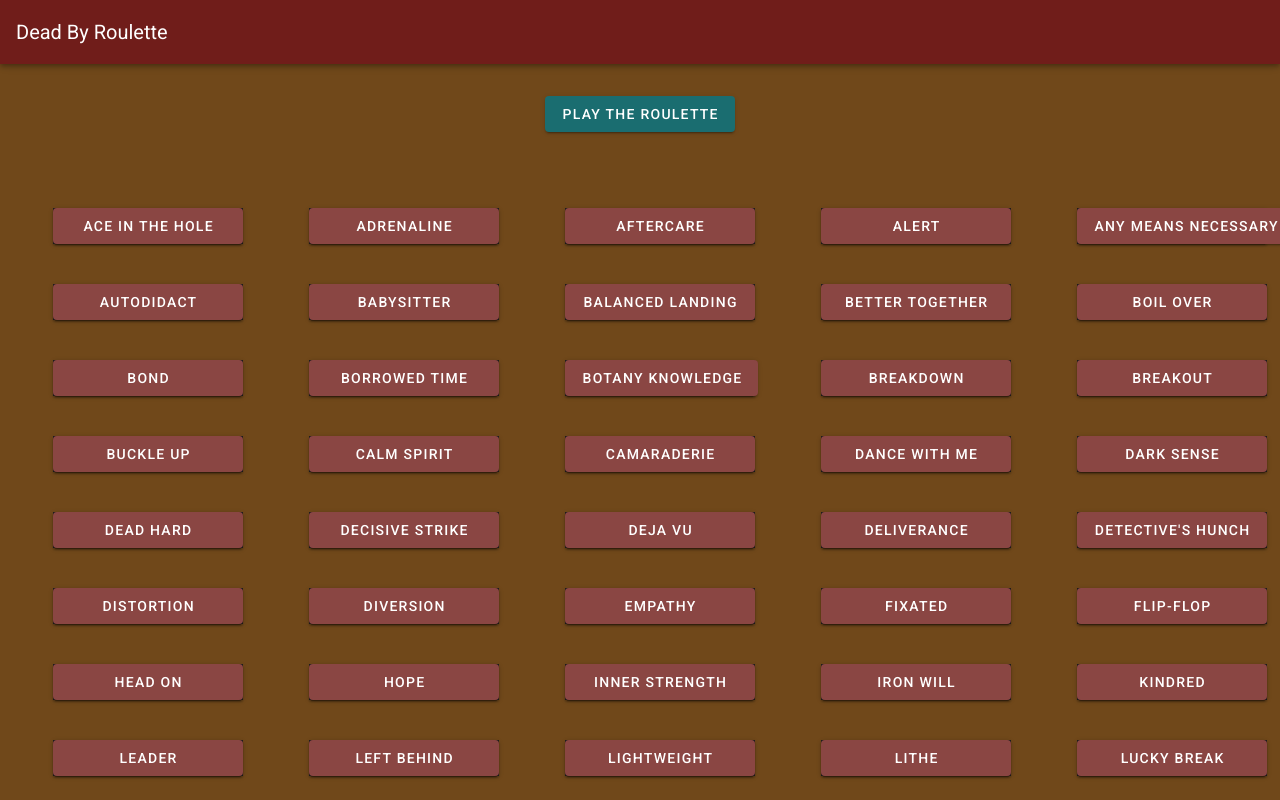
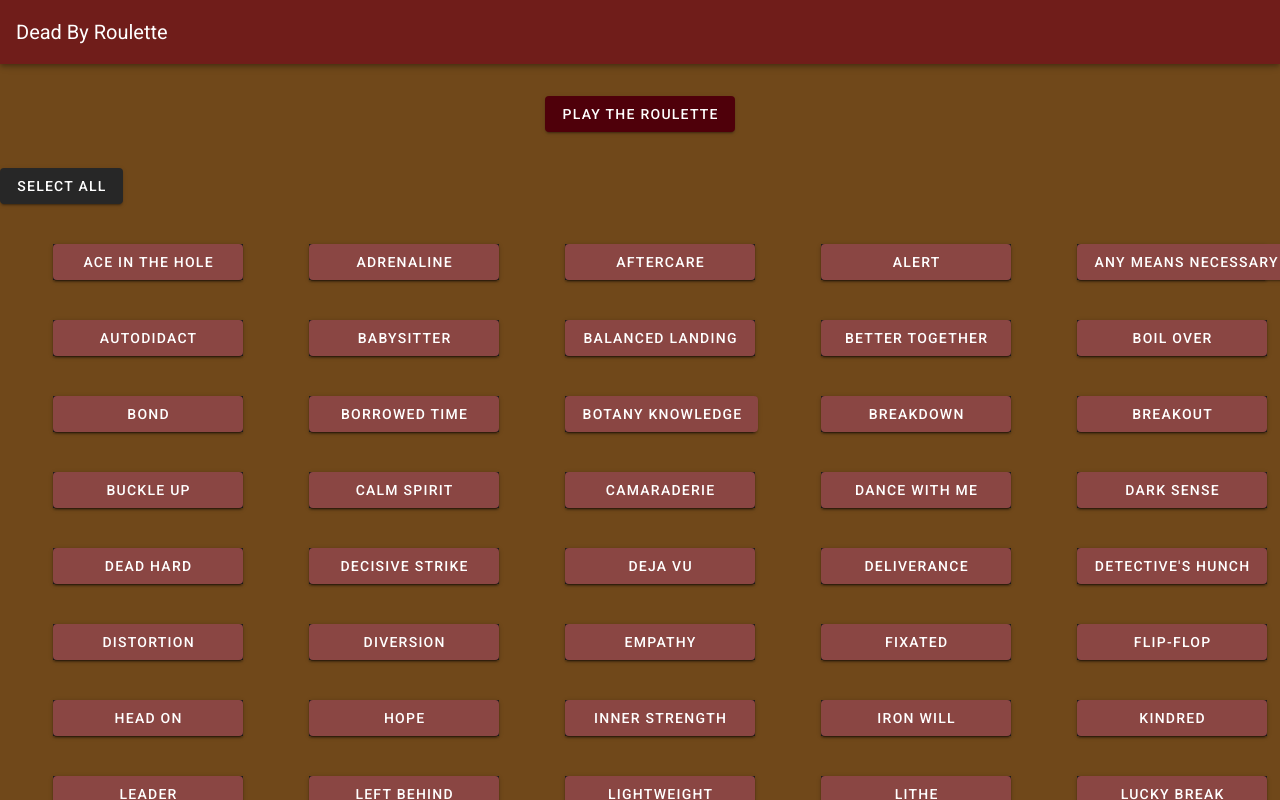
Before and after one commit to newshamu/deadbyroulette, a Vue app: page / in a window 1280 px wide. Shown: the top 800 px of the page. Built offline with nearby package versions, Linux system fonts and the light colour scheme.

Commit message:
Implemented select all button

```diff
--- a/src/App.vue
+++ b/src/App.vue
@@ -9,11 +9,11 @@
     </v-app-bar>
 
     <v-content>
-      <Perk-display :perks="perks" />
+      <perk-display :perks="perks" />
+      <select-all v-on:select-all-perks="selectAllPerks" />
       <perk-select
         class="ma-5"
         :perks="perks"
-        v-on:update-perks="updatePerks"
       />
     </v-content>
   </v-app>
@@ -21,6 +21,7 @@
 
 <script>
 import PerkSelect from './components/PerkSelect'
+import SelectAll from './components/SelectAll'
 import PerkDisplay from './components/PerkDisplay'
 import survivorPerks from '../static/SurvivorPerks'
 
@@ -28,6 +29,7 @@
   name: 'App',
 
   components: {
+    SelectAll,
     PerkSelect,
     PerkDisplay
   },
@@ -43,8 +45,27 @@
   },
 
   methods: {
-    updatePerks(perks) {
-      this.perks = perks
+    selectAllPerks() {
+      let allSelected = true;
+      this.perks.forEach( function (perk) {
+        if (!perk.active) {
+          allSelected = false;
+        }
+      })
+
+      // Set all to true
+      if (!allSelected) {
+        console.log('set to true')
+        this.perks.forEach( function (perk) {
+          perk.active = true;
+        })
+      // Set all to false
+      } else {
+        console.log('set to false')
+        this.perks.forEach( function (perk) {
+          perk.active = false;
+        })
+      }
     }
   },
 
--- a/src/components/PerkDisplay.vue
+++ b/src/components/PerkDisplay.vue
@@ -6,7 +6,7 @@
       wrap
     >
       <v-flex xs12 class="mt-5">
-        <v-btn color="secondary" v-on:click="getPerks">Play the Roulette</v-btn>
+        <v-btn color="accent" v-on:click="getPerks">Play the Roulette</v-btn>
       </v-flex>
     </v-layout>
   </v-container>
@@ -38,7 +38,7 @@
       let available = [];
 
       for (let i in this.perks) {
-        let perk = this.perks[i]
+        let perk = this.perks[i];
         if (perk.active === true) {
           available.push(perk);
         }
--- a/src/components/PerkSelect.vue
+++ b/src/components/PerkSelect.vue
@@ -5,7 +5,7 @@
         <v-card tile hover>
           <v-btn
             v-model="perk.active"
-            :color="perk.active ? 'primary' : accent"
+            :color="perk.active ? 'primary' : 'accent'"
             block
             v-on:click="toggle(perk)"
           >
--- /dev/null
+++ b/src/components/SelectAll.vue
@@ -0,0 +1,19 @@
+<template>
+    <v-btn
+      v-on:click="$emit('select-all-perks')"
+    >
+      Select All
+    </v-btn>
+</template>
+
+<script>
+export default {
+  name: 'SelectAll',
+  props: ['perks'],
+  data() {
+    return {
+      sPerks: this.perks
+    }
+  }
+}
+</script>
--- a/src/plugins/vuetify.js
+++ b/src/plugins/vuetify.js
@@ -16,10 +16,10 @@
       },
       dark: {
         background: '#70481a',
-        secondary: '#1a6d70',
-        accent: '#1a701d',
-        error: colors.red.accent3,
         primary: '#701d1a',
+        secondary: '#8d3228',
+        accent: '#4f000a',
+        error: colors.red.accent3
       }
     }
   }
```
